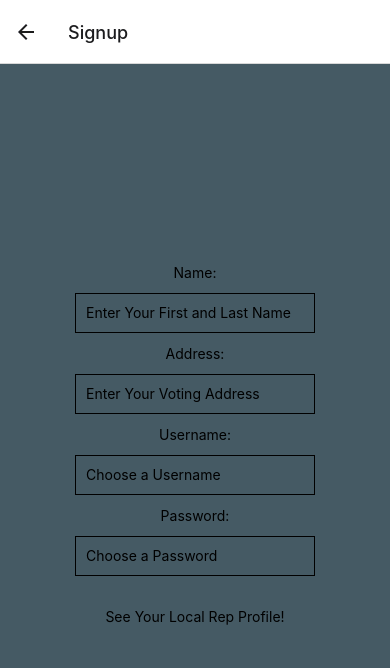
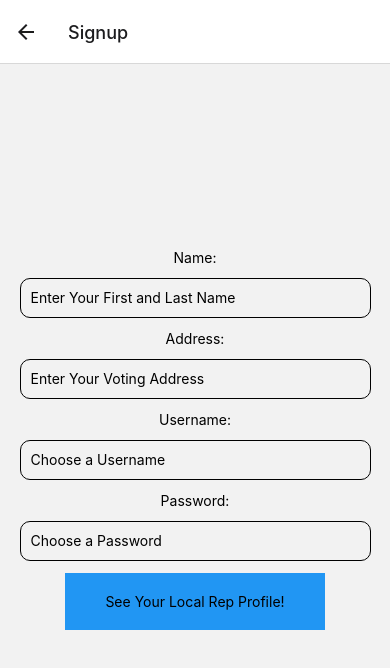
Before and after one commit to ianmahoney1/VoteReal, a React Native app: screen /Signup in a window 390 px wide. Shown: the top 668 px of the page. Built offline with nearby package versions, Linux system fonts and the light colour scheme.

Commit message:
button work

```diff
--- a/src/components/Home.js
+++ b/src/components/Home.js
@@ -36,6 +36,7 @@ const styles = StyleSheet.create({
   button: {
     marginBottom: 30,
     width: 260,
+    borderRadius: 10,
     alignItems: 'center',
     backgroundColor: '#2196F3',
   },
--- a/src/components/Login.js
+++ b/src/components/Login.js
@@ -32,6 +32,8 @@ function LoginScreen({ navigation }) {
                 style={styles.input}
                 onChangeText={newText => setUser(newText)}
                 defaultValue={user}
+                autoCapitalize={"none"}
+                autoCorrect={false}
             />
             <Text></Text>
             <Text></Text>
@@ -40,6 +42,9 @@ function LoginScreen({ navigation }) {
                 style={styles.input}
                 onChangeText={newText => setPass(newText)}
                 defaultValue={pass}
+                autoCorrect={false}
+                secureTextEntry={true}
+                autoCapitalize={"none"}
             />
             <Text></Text>
             <Text></Text>
@@ -60,7 +65,7 @@ function LoginScreen({ navigation }) {
 const styles = StyleSheet.create({
     input: {
       borderColor: "gray",
-      width: "100%",
+      width: "90%",
       borderWidth: 1,
       borderRadius: 10,
       padding: 10,
--- a/src/components/Signup.js
+++ b/src/components/Signup.js
@@ -46,8 +46,9 @@ function SignupScreen({ navigation }) {
                     onChangeText={(text) => setPassword(text)}
                     onSubmitEditing={() => console.log(`Your Address is ${password}`)}
                 />
-        <TouchableHighlight style={styles.buttonText} onPress={() => navigation.navigate('CsignUp')}>
-                    <Text style={styles.loginText}>See Your Local Rep Profile!</Text>
+        <Text></Text>
+        <TouchableHighlight style={styles.button} onPress={() => navigation.navigate('CsignUp')}>
+                    <Text style={styles.buttonText}>See Your Local Rep Profile!</Text>
                 </TouchableHighlight>
       </View>
 
@@ -58,27 +59,26 @@ function SignupScreen({ navigation }) {
     input: {
       height: 40,
       margin: 12,
+      width: "90%",
       borderWidth: 1,
+      borderRadius: 10,
       padding: 10,
     },
     container: {
         flex: 1,
-        backgroundColor: "#455a64",
         alignItems: "center",
         justifyContent: "center",
     },
     button: {
-      margin: 50,
       marginBottom: 30,
       width: 260,
-      height: 50,
       alignItems: 'center',
-      backgroundColor: 'white',
+      backgroundColor: '#2196F3',
     },
     buttonText: {
       textAlign: 'center',
       padding: 20,
-      color: 'while',
+      color: 'black',
     },
   });
 
```
